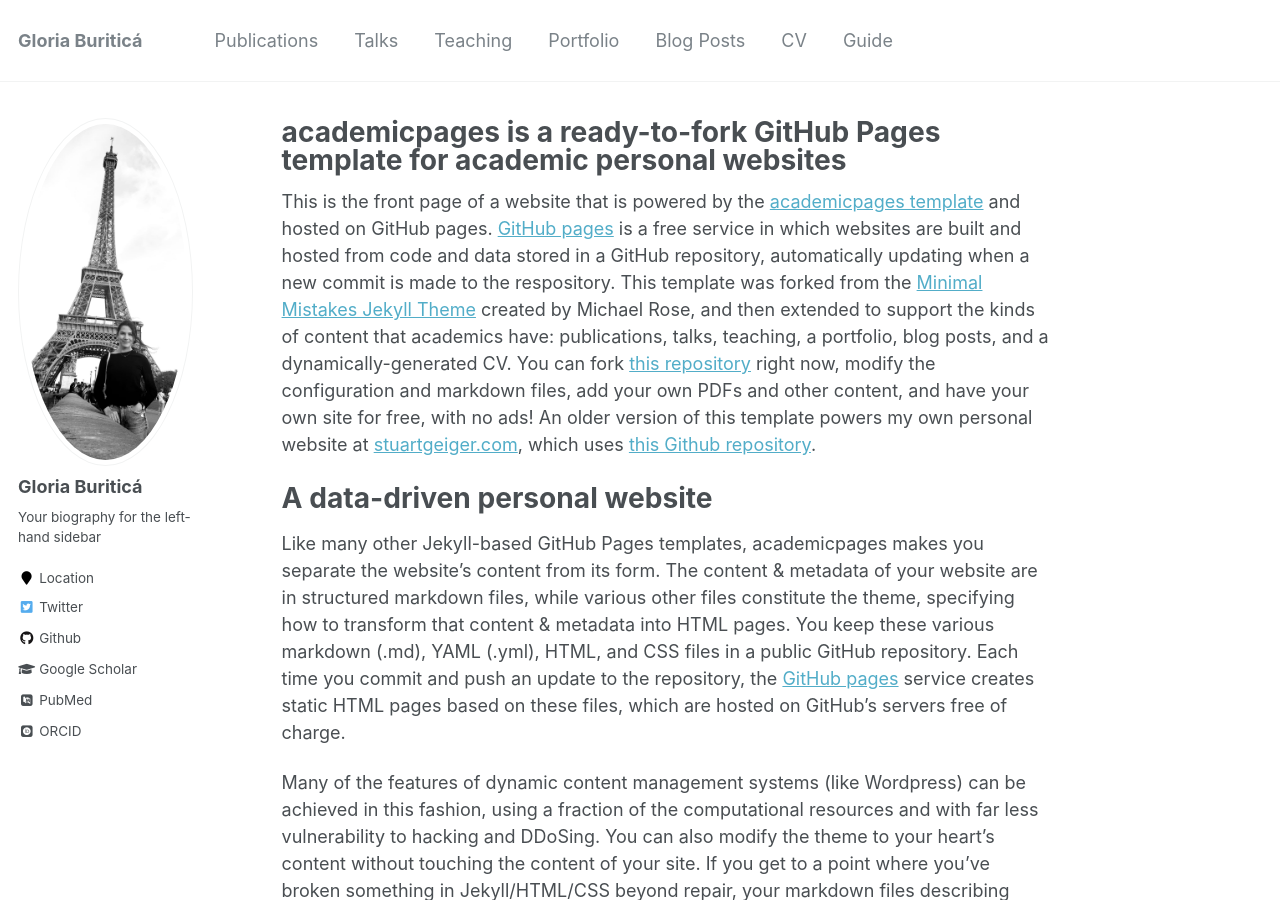
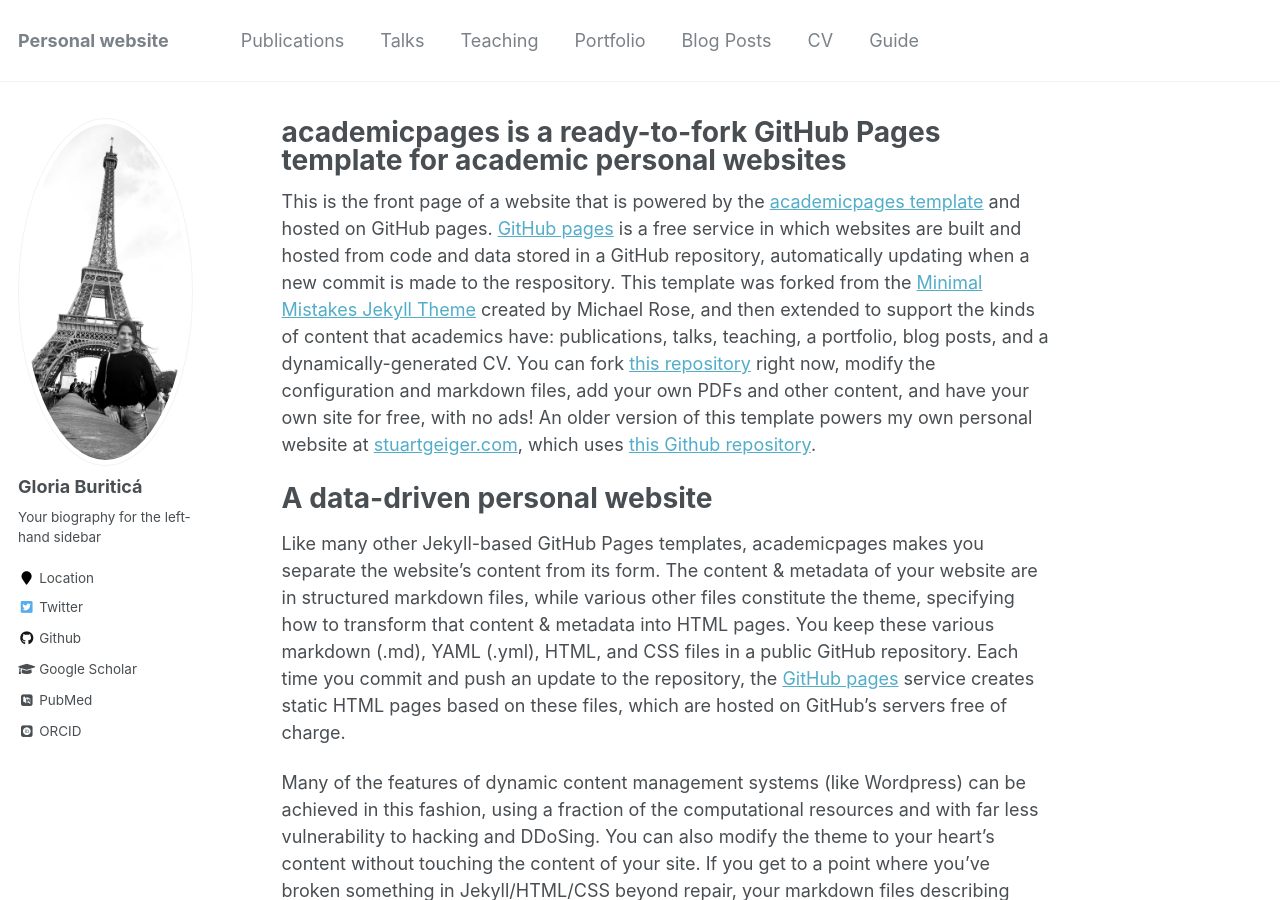
Before and after one commit to GBuritica/GBuritica.github.io, a Jekyll site: the page built from _pages/about.md, in a window 1280 px wide and 900 px high. Built offline with Jekyll 4.4.1, drawn with Linux system fonts in a browser that asks for light colours; some web fonts are replaced.

Commit message:
Update _config.yml

```diff
--- a/_config.yml
+++ b/_config.yml
@@ -7,7 +7,7 @@
 
 # Site Settings
 locale                   : "en-US"
-title                    : "Gloria Buriticá"
+title                    : "Personal website"
 title_separator          : "-"
 name                     : &name "Gloria Buriticá"
 description              : &description "personal description"
```
